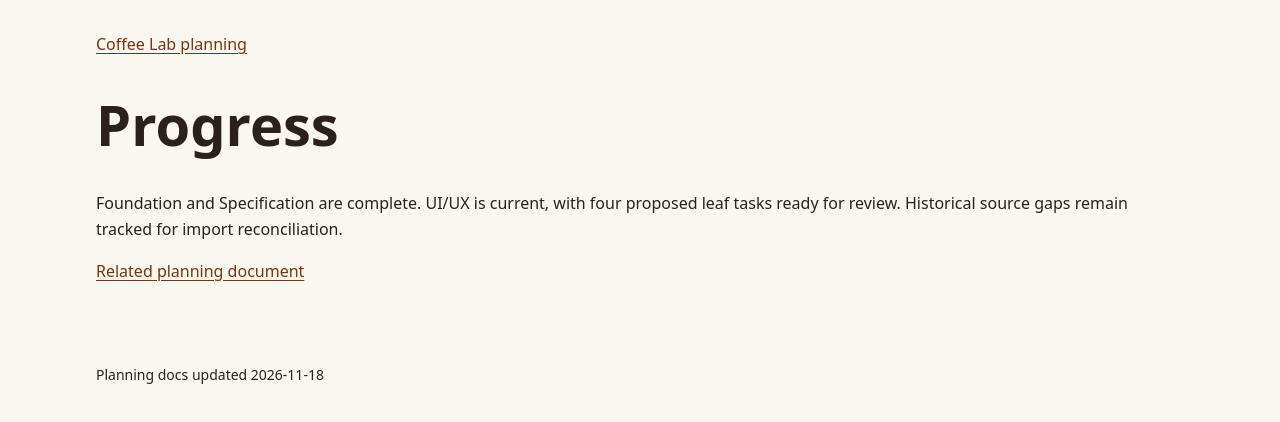
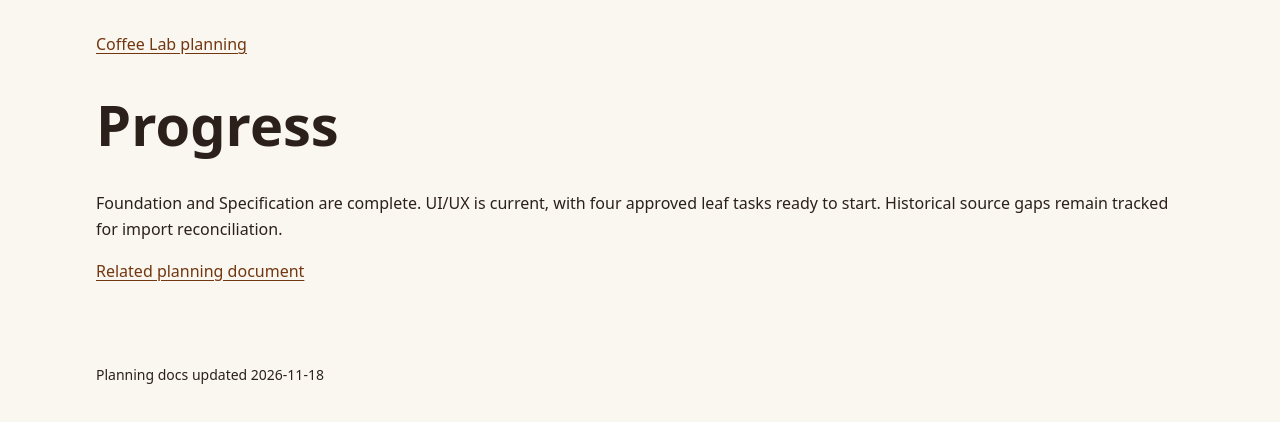
Before and after one commit to rbonon/coffeelab, a plain HTML site: page docs/planning/progress-report.html in a window 1280 px wide. Drawn offline with Linux system fonts and the light colour scheme.

Commit message:
docs: track approved UI UX design tasks

```diff
--- a/docs/planning/progress-report.html
+++ b/docs/planning/progress-report.html
@@ -11,7 +11,7 @@
   <main>
     <a href="../index.html">Coffee Lab planning</a>
     <h1>Progress</h1>
-    <p>Foundation and Specification are complete. UI/UX is current, with four proposed leaf tasks ready for review. Historical source gaps remain tracked for import reconciliation.</p><p><a href="board-hierarchy.md">Related planning document</a></p>
+    <p>Foundation and Specification are complete. UI/UX is current, with four approved leaf tasks ready to start. Historical source gaps remain tracked for import reconciliation.</p><p><a href="board-hierarchy.md">Related planning document</a></p>
   </main>
   <footer data-build></footer>
 </body>
```
Also changed, not shown: 7 other files.
